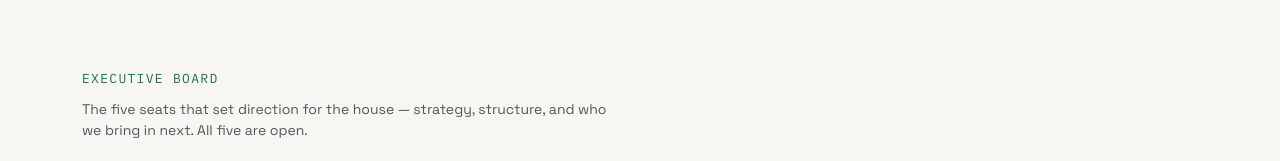
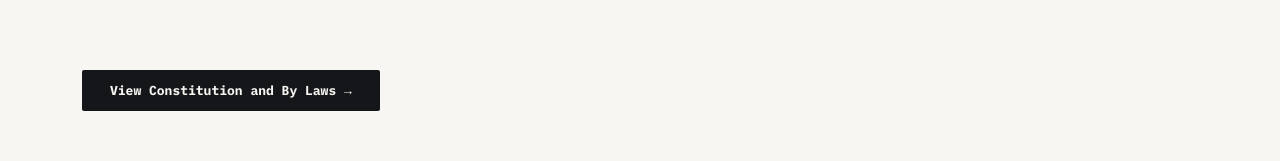
Before and after one commit to Resilient-Privacy-Enterprise/Comet-Foundry-website, a Next.js app: page /team in a window 1280 px wide. Both pictures are taken after a click on the button "OPEN LAB →". Shown: the part 481-642 px from the top of the page. Built offline with nearby package versions, Linux system fonts and the light colour scheme.

Commit message:
Add Constitution and By Laws link to team page
Co-Authored-By: Claude Haiku 4.5 <noreply@anthropic.com>

```diff
--- a/app/team/page.tsx
+++ b/app/team/page.tsx
@@ -241,6 +241,14 @@ export default function TeamPage() {
 
       <section className="tight">
         <div className="wrap">
+          <a href="https://utdallas.box.com/v/constitutionandByLaws" target="_blank" rel="noopener" style={{ display: 'inline-block', marginBottom: '2rem' }}>
+            <button className="back-btn">View Constitution and By Laws →</button>
+          </a>
+        </div>
+      </section>
+
+      <section className="tight">
+        <div className="wrap">
           <span className="section-label">EXECUTIVE BOARD</span>
           <p className="section-intro">The five seats that set direction for the house — strategy, structure, and who we bring in next. All five are open.</p>
           <div className="profile-grid exec">
```
